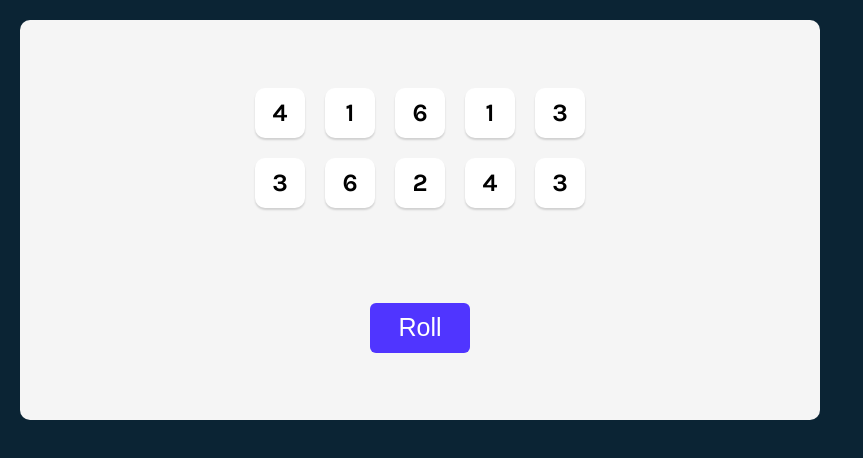
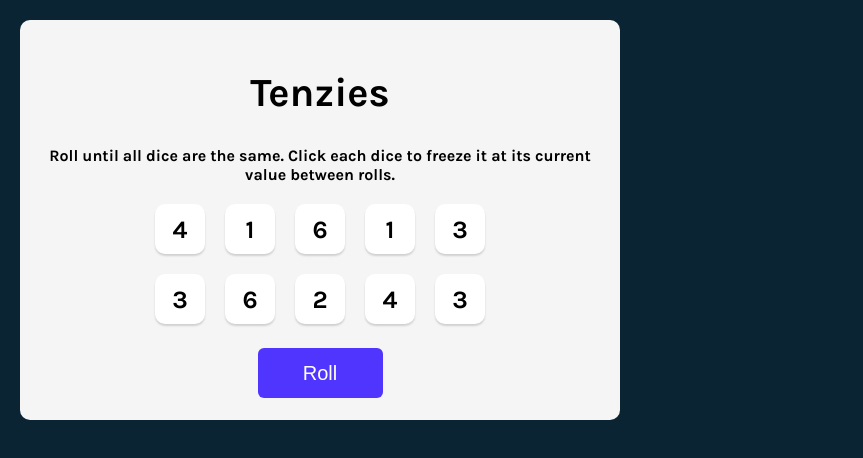
Before and after one commit to jdamp/Tenzies, a React (Create React App) app: page / in a window 1280 px wide. Shown: the top 458 px of the page, without its empty margins (0-863 px from the left). Built offline with nearby package versions, Linux system fonts and the light colour scheme.

Commit message:
Finish the game
- Add state to track whether the game is finished
- Show a confetti animation if the game is won
- Add the possibility to start a new game

```diff
--- a/package.json
+++ b/package.json
@@ -12,6 +12,7 @@
     "@types/react-dom": "^18.0.11",
     "nanoid": "^4.0.1",
     "react": "^18.2.0",
+    "react-confetti": "^6.1.0",
     "react-dom": "^18.2.0",
     "react-scripts": "5.0.1",
     "typescript": "^4.9.5",
--- a/src/App.css
+++ b/src/App.css
@@ -13,13 +13,23 @@ main {
     background-color: #f5f5f5;
     border-radius: 10px;
     height: 400px;
-    max-width: 800px;
+    max-width: 600px;
     padding: 20px;
     display: flex;
     flex-direction: column;
     justify-content: space-around;
     align-items: center;
 
+}
+
+#heading {
+    font-size: 40px;
+}
+
+#instructions {
+    margin-top: 0;
+    font-weight: 400;
+    text-align: center;
 }
 
 .dieContainer {
@@ -49,9 +59,10 @@ main {
     border: none;
     border-radius: 6px;
     height: 50px;
-    width: 100px;
+    width: 125px;
     cursor: pointer;
-    font-size: 25px;
+    font-size: 20px;
+    margin-top: 20px;
 }
 
 .rollDice:focus {
--- a/src/App.tsx
+++ b/src/App.tsx
@@ -1,4 +1,5 @@
 import React from 'react';
+import Confetti from 'react-confetti';
 import {nanoid} from 'nanoid';
 import './App.css';
 import Die from './components/Die';
@@ -26,16 +27,24 @@ function allNewDice(): Array<DieObject> {
 
 
 export default function App() {
+
     const [dice, setDice] = React.useState(allNewDice());
+
+    const [tenzies, setTenzies] = React.useState(false);
 
     function rollDice() {
         const newDice = dice.map(
             die => die.isHeld ? die : {
                 ...die,
-                value: Math.ceil(Math.random()*6)
+                value: getRandomDieValue()
             }
         )
         setDice(newDice);
+    }
+
+    function newGame() {
+        setDice(allNewDice);
+        setTenzies(false);
     }
 
     function holdDice(id: string): void {
@@ -56,12 +65,26 @@ export default function App() {
         />)
     );
 
+    React.useEffect(
+        () => {
+            const allHeld = dice.every(die => die.isHeld);
+            const sameValue = (dice.every(die => die.value === dice[0].value));
+            if (allHeld && sameValue) {
+                setTenzies(true);
+            }
+        },
+        [dice]
+    )
+
     return (
         <main>
+            {tenzies ? <Confetti /> : <></>}
+            <h1 id="heading">Tenzies</h1>
+            <p id="instructions">Roll until all dice are the same. Click each dice to freeze it at its current value between rolls.</p>
             <div className='dieContainer'>
                 {diceComponents}
             </div>
-            <RollButton clickHandler={rollDice}/>
+            <RollButton clickHandler={tenzies? newGame : rollDice} buttonText={tenzies? "New game" : "Roll"}/>
         </main>
         );
 }
--- a/src/RollButton.tsx
+++ b/src/RollButton.tsx
@@ -2,13 +2,14 @@ import React from "react";
 
 interface RollButtonProps {
     clickHandler(event: React.MouseEvent<HTMLButtonElement>): void;
+    buttonText: string;
 }
 
 
 export default function RollButton(props: RollButtonProps) {
     return (
         <button className="rollButton" onClick={props.clickHandler}>
-            Roll
+            {props.buttonText}
         </button>
     );
 }
```
Also changed, not shown: 1 other file (tests, documents, lock files or other folders).
